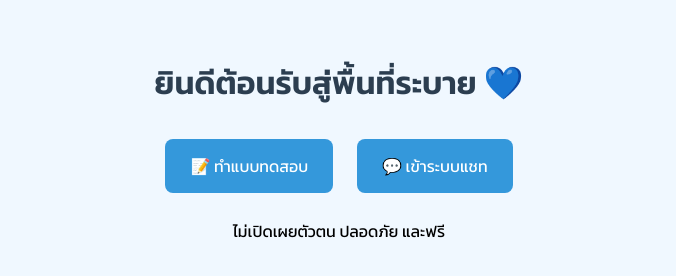
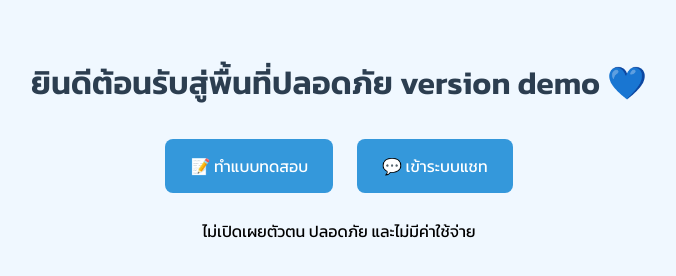
Before and after one commit to palmxad/mentalcare, a website: page MentalCare/MentalCare/public/index.html in a window 1280 px wide. Shown: the whole page, without its empty margins (301-977 px from the left). Drawn offline with Linux system fonts and the light colour scheme.

Commit message:
Update index.html

```diff
--- a/MentalCare/MentalCare/public/index.html
+++ b/MentalCare/MentalCare/public/index.html
@@ -6,13 +6,13 @@
   <link rel="stylesheet" href="style.css" />
 </head>
 <body>
-  <h1>ยินดีต้อนรับสู่พื้นที่ระบาย 💙</h1>
+  <h1>ยินดีต้อนรับสู่พื้นที่ปลอดภัย version demo 💙</h1>
 
   <div class="menu">
     <a href="quiz.html" class="button">📝 ทำแบบทดสอบ</a>
     <a href="chat.html" class="button">💬 เข้าระบบแชท</a>
   </div>
 
-  <p style="text-align:center;">ไม่เปิดเผยตัวตน ปลอดภัย และฟรี</p>
+  <p style="text-align:center;">ไม่เปิดเผยตัวตน ปลอดภัย และไม่มีค่าใช้จ่าย</p>
 </body>
 </html>
```
